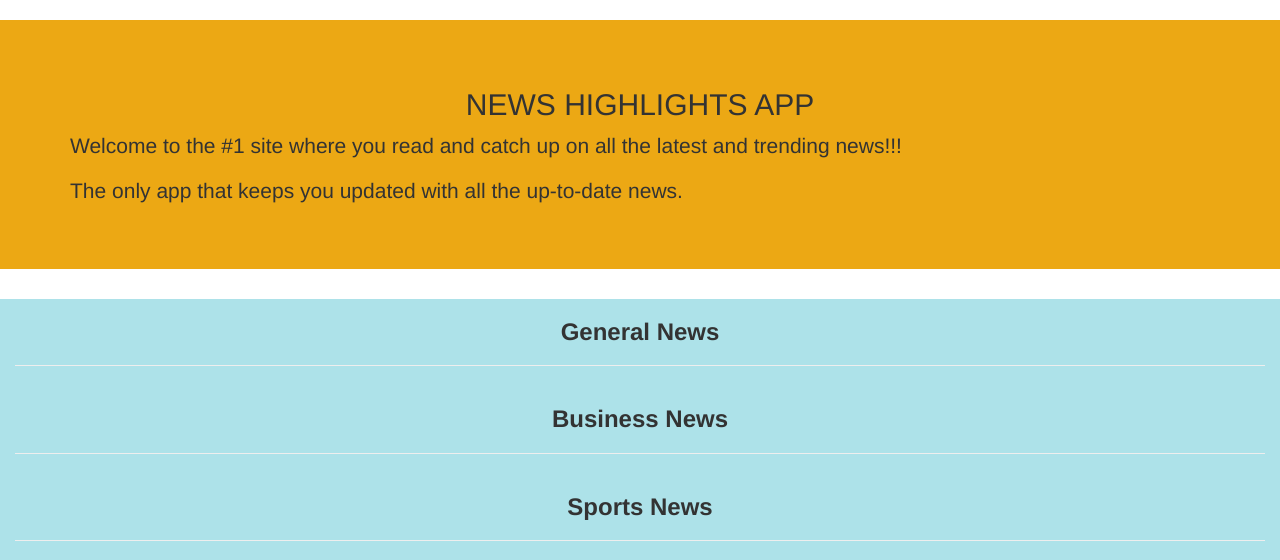
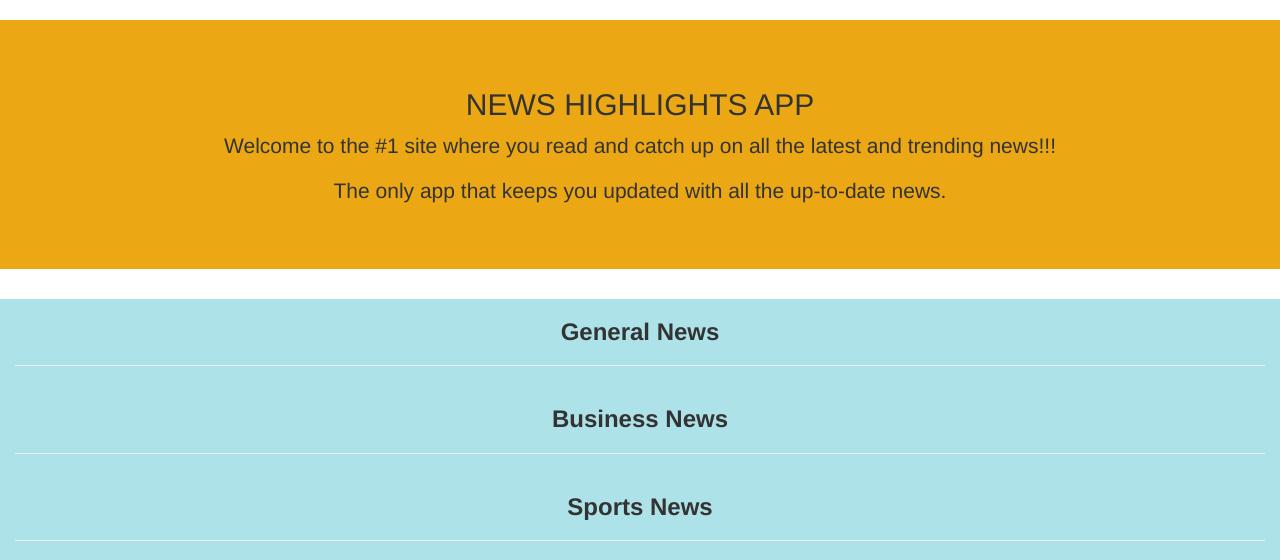
Before and after one commit to Ephraim-Kamau/Newsapp, a Flask app: template app/templates/index.html in a window 1280 px wide. Shown: the part 52-612 px from the top of the page. Run offline with Flask 2, Linux system fonts and the light colour scheme; the template is opened without the code that fills it, so the values that code supplies are empty; some libraries are stand-ins or nearby versions.

Commit message:
Add final changes

```diff
--- a/app/templates/index.html
+++ b/app/templates/index.html
@@ -23,8 +23,8 @@
         <div class="jumbotron" style = "background-color:rgb(236, 168, 20)">
                 <div class="container">
                   <h2 class="display-3" style="text-align:center">NEWS HIGHLIGHTS APP</h2>
-                  <p>Welcome to the #1 site where you read and catch up on all the latest and trending news!!!</p>
-                  <p>The only app that keeps you updated with all the up-to-date news.</p>
+                  <p style="text-align:center">Welcome to the #1 site where you read and catch up on all the latest and trending news!!!</p>
+                  <p style="text-align:center">The only app that keeps you updated with all the up-to-date news.</p>
                 </div>
               </div>
 
```
